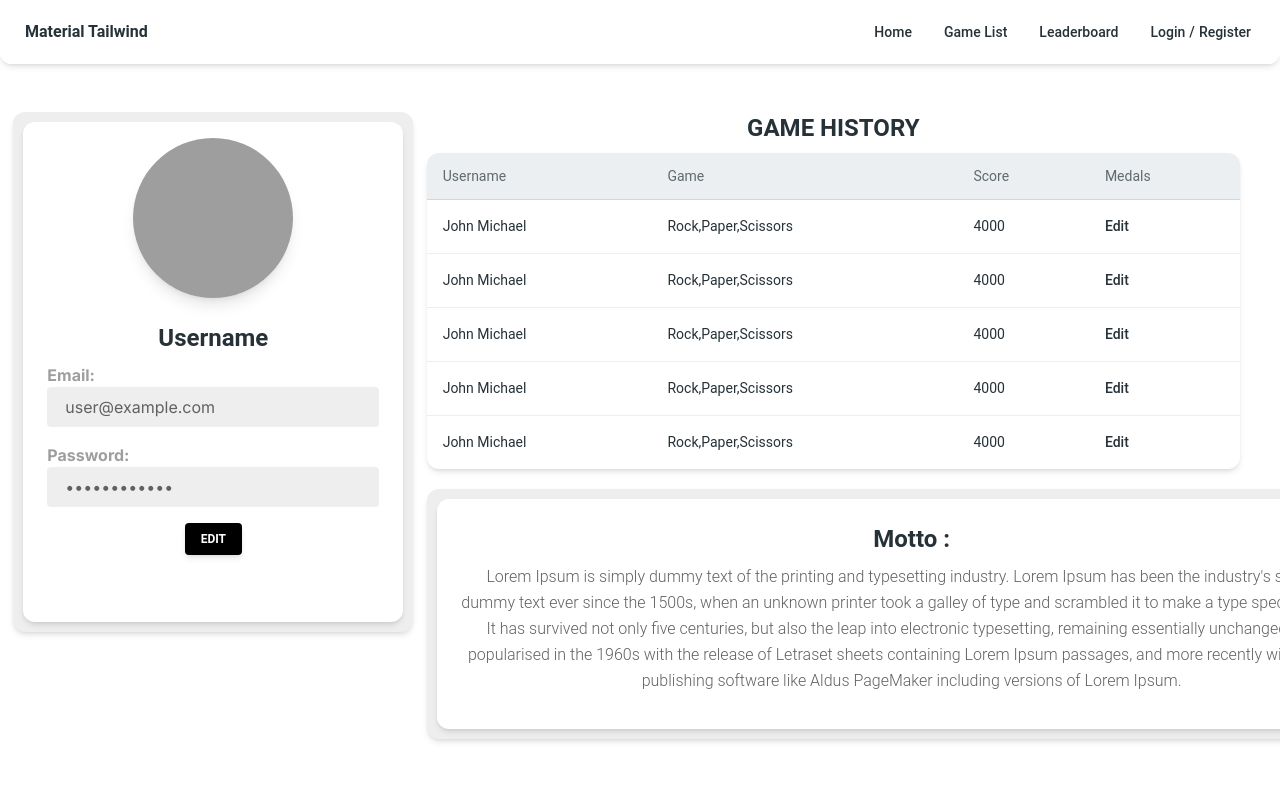
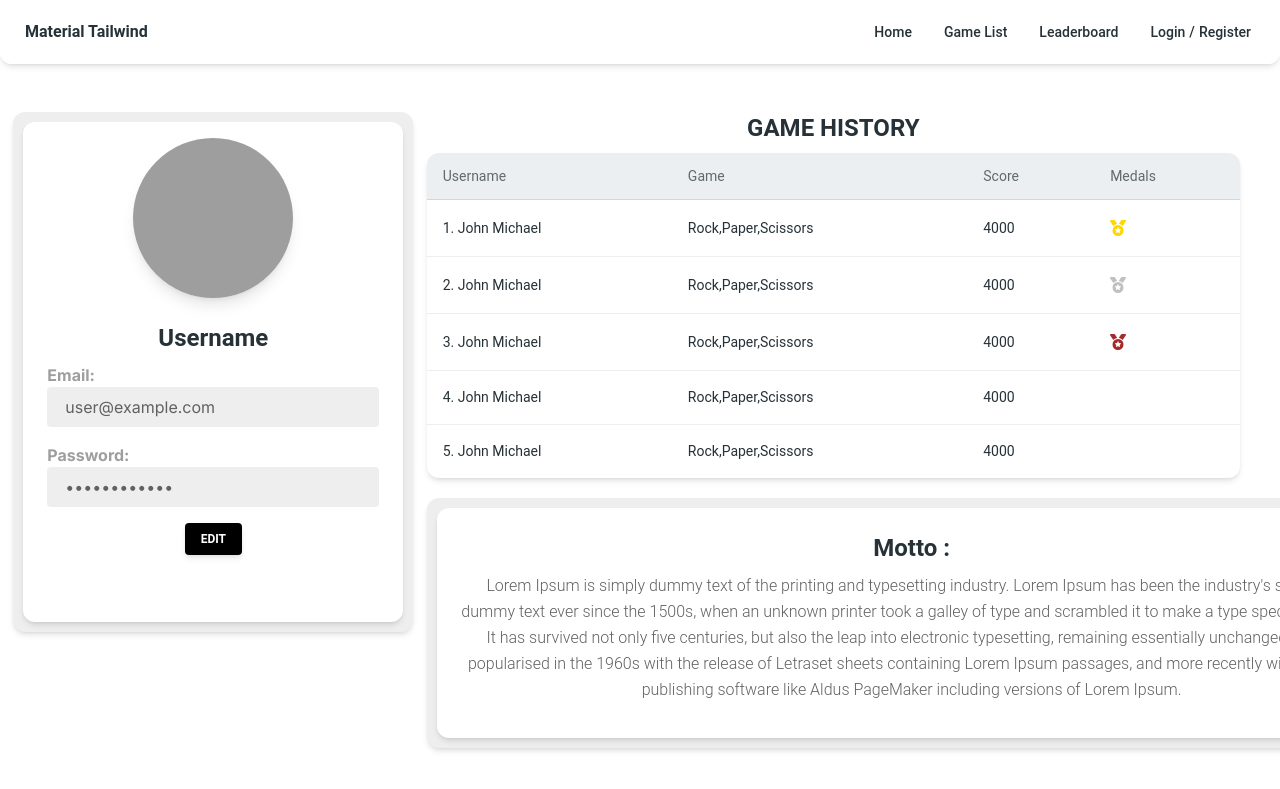
Before and after one commit to FSW33-Team2/Challenge-10-Frontend, a Next.js app: page /profile in a window 1280 px wide. Shown: the top 789 px of the page. Built offline with nearby package versions, Linux system fonts and the light colour scheme; grey boxes are pictures that could not be loaded.

Commit message:
tambahan buat kodingan medals

```diff
--- a/package.json
+++ b/package.json
@@ -26,6 +26,7 @@
     "postcss": "^8.4.28",
     "react": "18.2.0",
     "react-dom": "18.2.0",
+    "react-fontawesome": "^1.7.1",
     "react-modal": "^3.16.1",
     "react-redux": "^8.1.2",
     "react-router-dom": "^6.15.0",
--- a/src/components/Profile/Profile.jsx
+++ b/src/components/Profile/Profile.jsx
@@ -8,6 +8,8 @@ import {
   Button,
 } from "@material-tailwind/react";
 import React, { useState } from 'react';
+import { FontAwesomeIcon } from "@fortawesome/react-fontawesome";
+import { faMedal } from "@fortawesome/free-solid-svg-icons";
 import Modal from "react-modal";
 
 export function ProfileCard() {
@@ -77,21 +79,25 @@ const TABLE_ROWS = [
     username: "John Michael",
     game: "Rock,Paper,Scissors",
     score: "4000",
+    achievement: "",
   },
   {
     username: "John Michael",
     game: "Rock,Paper,Scissors",
     score: "4000",
+    achievement: "",
   },
   {
     username: "John Michael",
     game: "Rock,Paper,Scissors",
     score: "4000",
+    achievement: "",
   },
   {
     username: "John Michael",
     game: "Rock,Paper,Scissors",
     score: "4000",
+    achievement: "",
   },
   {
     username: "John Michael",
@@ -99,6 +105,19 @@ const TABLE_ROWS = [
     score: "4000",
   },
 ];
+
+const achievement = (position) => {
+  switch (position) {
+    case 1:
+      return <FontAwesomeIcon icon={faMedal} color="gold" />;
+    case 2:
+      return <FontAwesomeIcon icon={faMedal} color="silver" />;
+    case 3:
+      return <FontAwesomeIcon icon={faMedal} color="brown" />;
+    default:
+      return null;
+  }
+};
 
   return (
     <div className="grid grid-cols-1 md:grid-cols-3">
@@ -152,9 +171,9 @@ const TABLE_ROWS = [
       <table className="w-full min-w-max table-auto text-left">
         <thead>
           <tr>
-            {TABLE_HEAD.map((head) => (
+          {TABLE_HEAD.map((head, index) => (
               <th
-                key={head}
+                key={index}
                 className="border-b border-blue-gray-100 bg-blue-gray-50 p-4"
               >
                 <Typography
@@ -169,7 +188,7 @@ const TABLE_ROWS = [
           </tr>
         </thead>
         <tbody>
-          {TABLE_ROWS.map(({ username, game, score }, index) => {
+        {TABLE_ROWS.map(({ username, game, score }, index) => {
             const isLast = index === TABLE_ROWS.length - 1;
             const classes = isLast ? "p-4" : "p-4 border-b border-blue-gray-50";
 
@@ -181,7 +200,7 @@ const TABLE_ROWS = [
                     color="blue-gray"
                     className="font-normal"
                   >
-                    {username}
+                    {index + 1}. {username}
                   </Typography>
                 </td>
                 <td className={classes}>
@@ -202,17 +221,7 @@ const TABLE_ROWS = [
                     {score}
                   </Typography>
                 </td>
-                <td className={classes}>
-                  <Typography
-                    as="a"
-                    href="#"
-                    variant="small"
-                    color="blue-gray"
-                    className="font-medium"
-                  >
-                    Edit
-                  </Typography>
-                </td>
+                <td className={classes}>{achievement(index + 1)}</td>
               </tr>
             );
           })}
```
Also changed, not shown: 1 other file (tests, documents, lock files or other folders).
